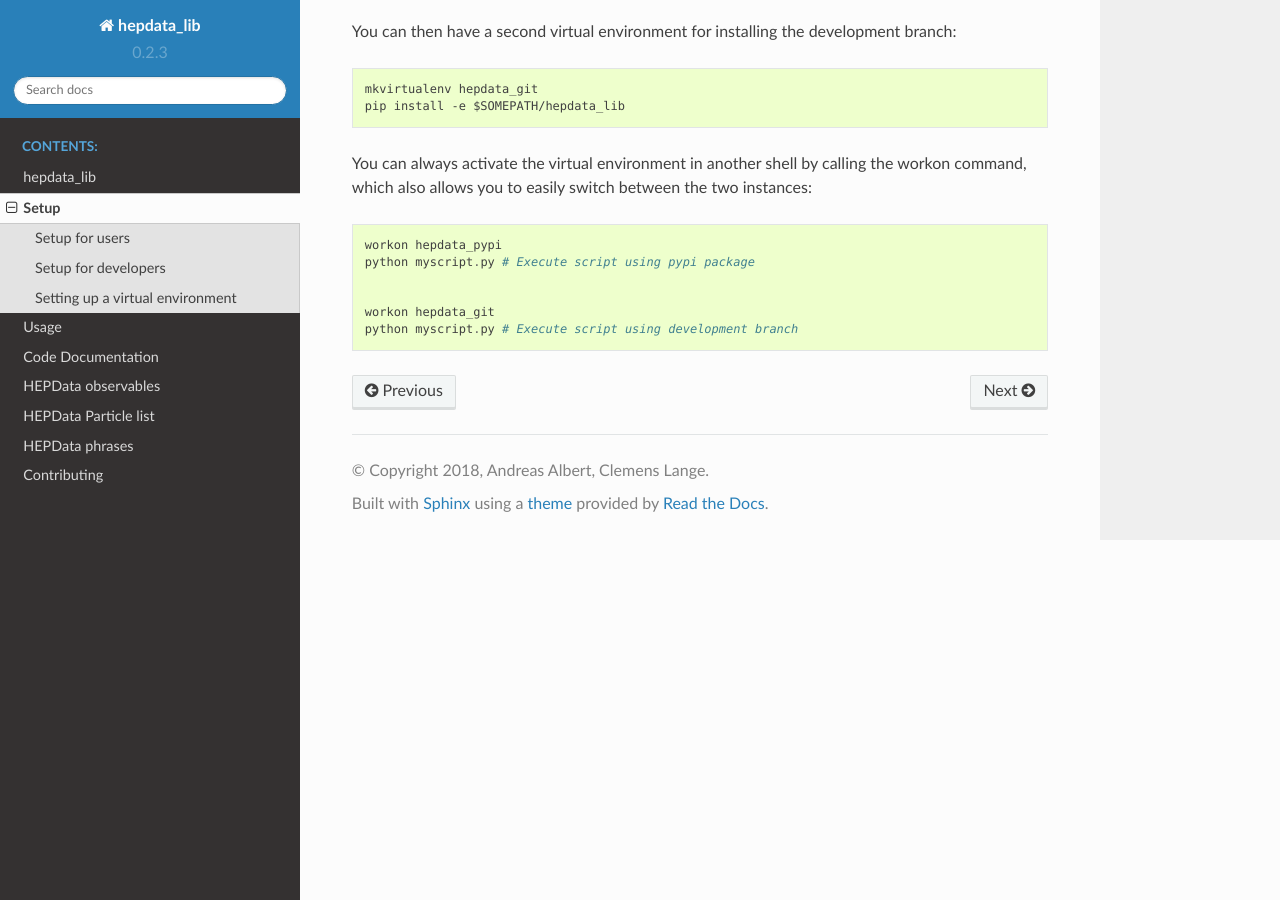
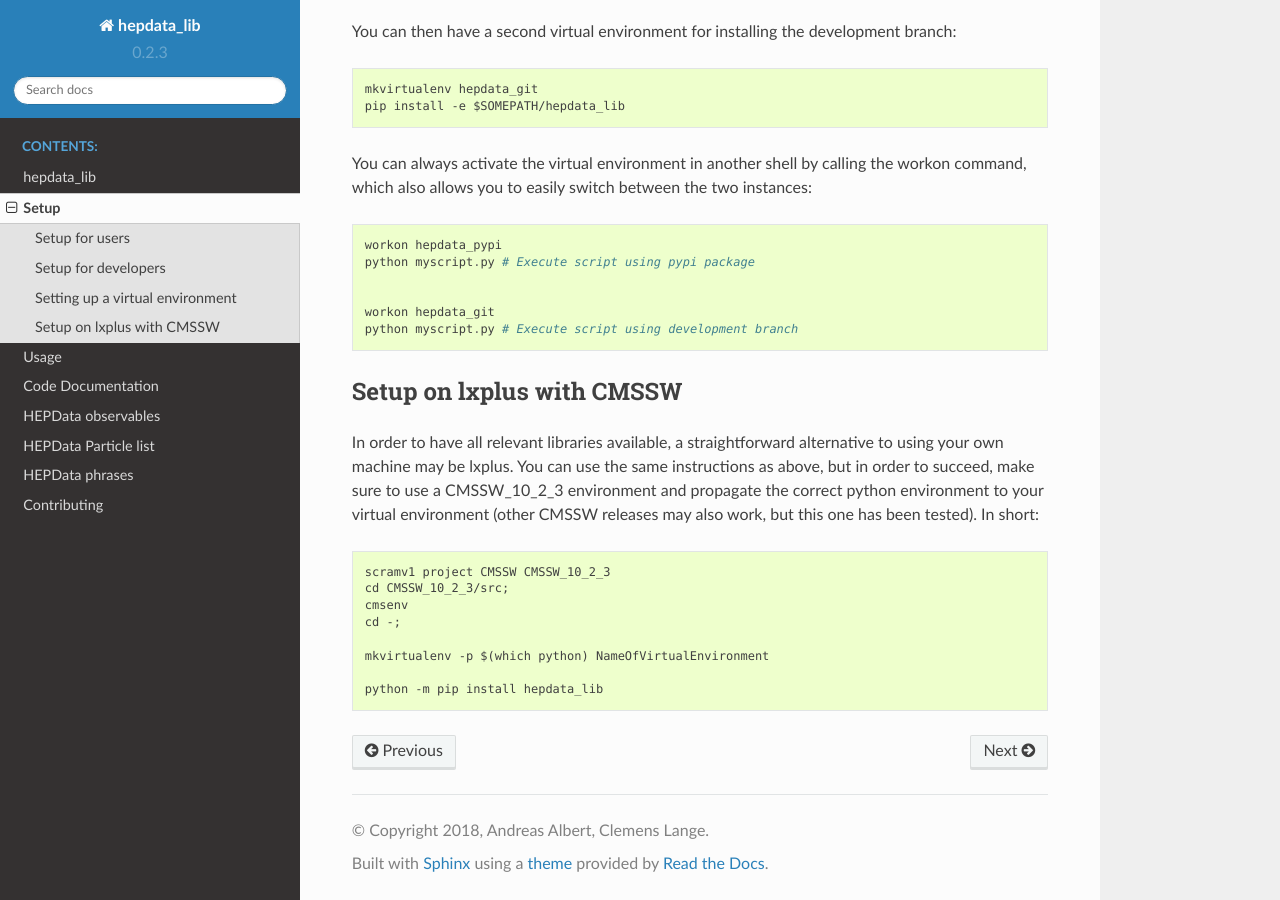
Before and after one commit to HEPData/hepdata_lib, a Sphinx documentation site: the page built from docs/setup.rst, in a window 1280 px wide and 900 px high, scrolled down 1385 px. Built offline with Sphinx 7.4.7 and the Read the Docs theme 2.0.0, drawn with Linux system fonts in a browser that asks for light colours.

```diff
--- a/docs/setup.rst
+++ b/docs/setup.rst
@@ -76,3 +76,21 @@ You can always activate the virtual environment in another shell by calling the
 
     workon hepdata_git
     python myscript.py # Execute script using development branch
+
+
+Setup on lxplus with CMSSW
+--------------------------
+
+In order to have all relevant libraries available, a straightforward alternative to using your own machine may be lxplus.
+You can use the same instructions as above, but in order to succeed, make sure to use a CMSSW_10_2_3 environment and propagate the correct python environment to your virtual environment (other CMSSW releases may also work, but this one has been tested). In short:
+
+::
+
+    scramv1 project CMSSW CMSSW_10_2_3
+    cd CMSSW_10_2_3/src;
+    cmsenv
+    cd -;
+
+    mkvirtualenv -p $(which python) NameOfVirtualEnvironment
+
+    python -m pip install hepdata_lib
--- a/setup.py
+++ b/setup.py
@@ -8,7 +8,7 @@ try:
 except ImportError:
     print("ROOT is required by this library.")
 
-DEPS = ['numpy', 'PyYAML', 'future', 'pylint']
+DEPS = ['numpy', 'PyYAML>4.*', 'future', 'pylint']
 
 HERE = path.abspath(path.dirname(__file__))
 
```
Also changed, not shown: 1 other file.
